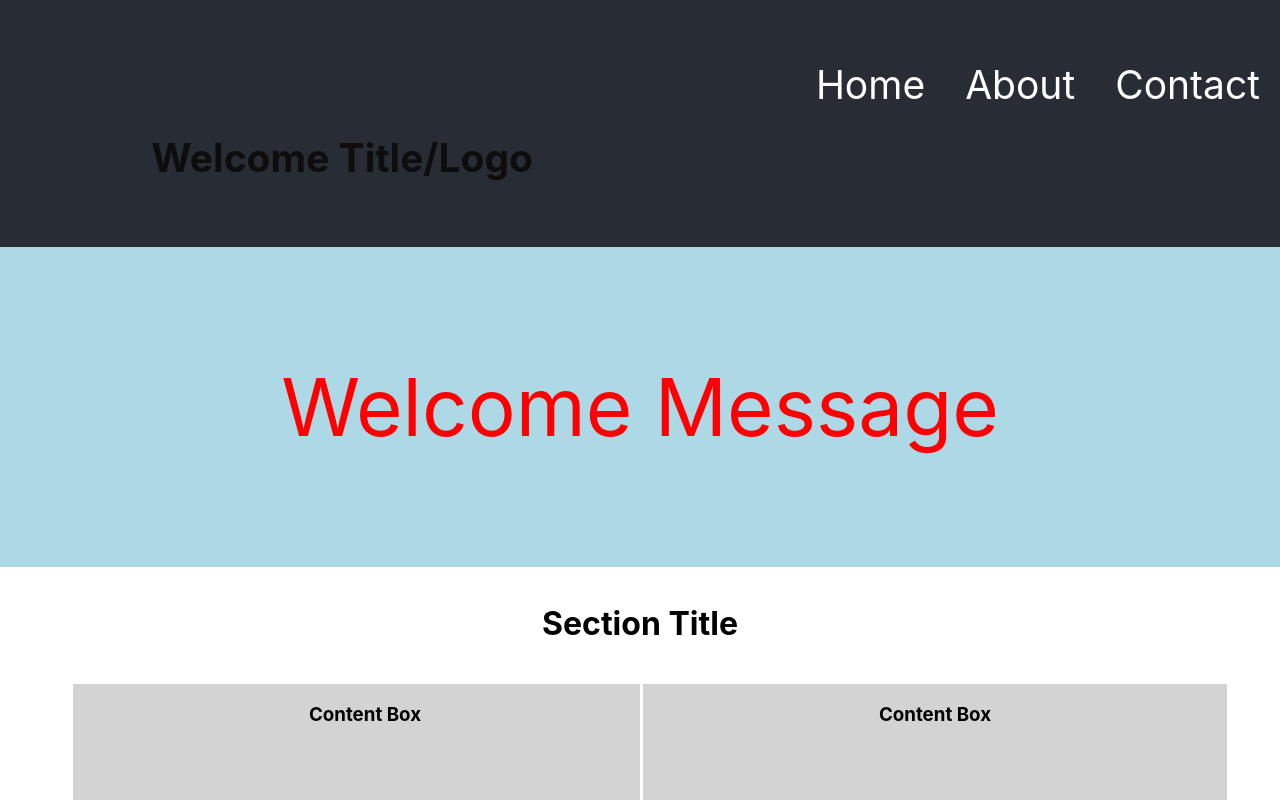
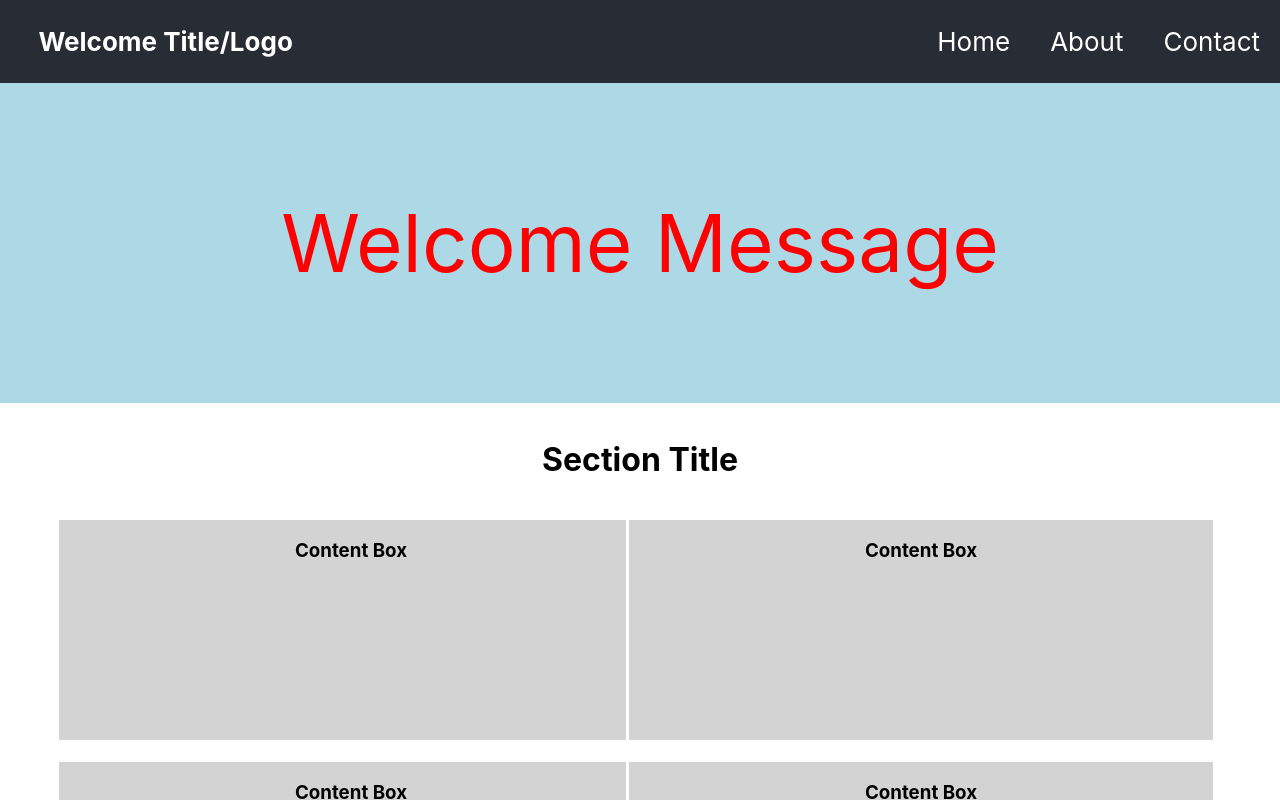
Before and after one commit to this-ting/remote-assignments, a React (Create React App) app in the folder week-4/assignment-3/: page / in a window 1280 px wide. Shown: the top 800 px of the page. Built offline with nearby package versions, Linux system fonts and the light colour scheme.

Commit message:
Clean up header spacing alignment

```diff
--- a/week-4/assignment-3/src/App.css
+++ b/week-4/assignment-3/src/App.css
@@ -1,37 +1,25 @@
 /* Universal settings for .App */
-.App {
-  text-align: center;
-}
-
-.App-header {
+.Header-container {
   background-color: #282c34;
   display: flex;
-
   flex-direction: row;
   font-size: calc(10px + 2vmin);
   color: white;
 }
 
-.App-link {
-  color: #61dafb;
-}
-
-/* _______________________________________________________ */
-
 .logo {
-  float: left;
-  height:50px;
-  line-height: 3em;
-  padding: 0.75em;
   font-size: 1em;
   font-weight: bold;
-  margin: auto;
+  margin-top: auto;
+  margin-right: auto;
+  margin-bottom: auto;
+  margin-left: 3%;;
   vertical-align: middle;
-  color: #0D0D0D;
+  color: #fff;
 }
 
 nav {
-  position: fixed;
+  /* position: fixed; */
   width: 50vw;
   right: 0;
   height: 100vh;
@@ -48,9 +36,6 @@ nav ul li {
 nav ul li a {
   display: block;
   text-decoration: none;
-  height: 50px;
-  line-height: 3em;
-  padding:0 20px;
   color: #fff;
   transition: all 0.3s ease-out;
 }
@@ -63,10 +48,7 @@ nav ul li a:hover
 
 .fa-ellipsis-h {
   float: right;
-  line-height: 3em;
   padding:0.75em;
-  /* vertical-align: middle;
-  margin: auto; */
 }
 
 .fa-times {
@@ -181,8 +163,7 @@ nav ul {
   }
 
 nav ul li a {
-    height: 50px;
-    line-height: 3em;
+    /* height: 50px; */
     padding:0 20px;
     color: #fff;
     text-decoration: none;
@@ -203,7 +184,7 @@ nav ul li a {
 
   /* Hides nav menu icon*/
   .fas {
-    visibility: hidden;
+    display:none;
   }
 
   .welcome-banner {
@@ -240,19 +221,11 @@ nav ul li a {
   }
 
   nav ul li a {
-    height: 50px;
-    line-height: 3em;
     padding:0 20px;
     color: #fff;
     text-decoration: none;
   }
 
-
-  /* Increase font size for larger display*/
-  .logo,
-  nav ul li a {
-    font-size: 1.5em;
-  }
 
   /* Hover option for nav menu */
   nav ul li a:hover
@@ -262,7 +235,7 @@ nav ul li a {
 
   /* Hides nav menu icon*/
   .fas {
-    visibility: hidden;
+    display:none;
   }
 
   .welcome-banner {
--- a/week-4/assignment-3/src/App.js
+++ b/week-4/assignment-3/src/App.js
@@ -4,8 +4,7 @@ import './App.css';
 function App() {
   return (
     <div className="App">
-
-      <header className="App-header">
+      <header className="Header-container">
         <WelcomeLogo />
         <Navigation />
       </header>
```
